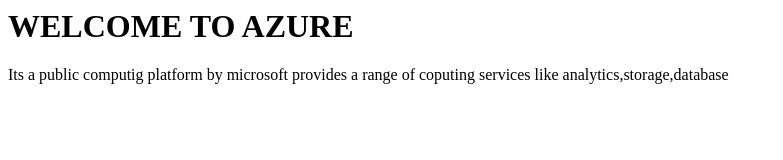
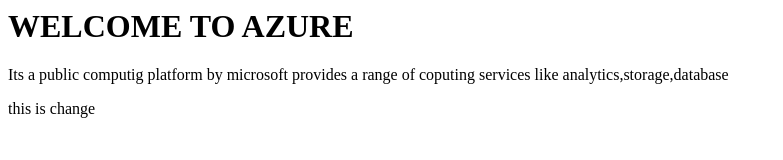
Before and after one commit to Vaishnavi0210/Azuredemo, a plain HTML site: page index.html in a window 1280 px wide. Shown: the whole page, without its empty margins (0-783 px from the left). Drawn offline with Linux system fonts and the light colour scheme.

Commit message:
first commit

```diff
--- a/index.html
+++ b/index.html
@@ -1,3 +1,4 @@
 <h1>WELCOME TO AZURE</h1>
 <p>Its a public computig platform by microsoft
 provides a range of coputing services like analytics,storage,database</p>
+<p style="background color:Red;">this is change</p>
```
